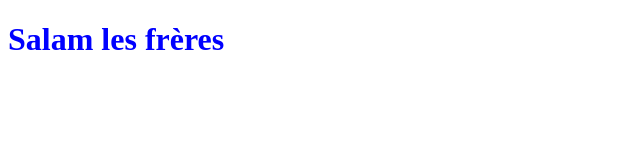
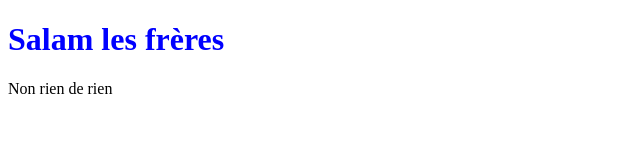
Before and after one commit to MeHigh22/Test, a plain HTML site: page first_repo/index.html in a window 1280 px wide. Shown: the whole page, without its empty margins (0-640 px from the left). Drawn offline with Linux system fonts and the light colour scheme.

Commit message:
"Changement temporaire"

```diff
--- a/first_repo/index.html
+++ b/first_repo/index.html
@@ -10,7 +10,7 @@
 
 <body>
     <h1>Salam les frères</h1>
-
+    <p>Non rien de rien</p>
 </body>
 
 </html>
```
